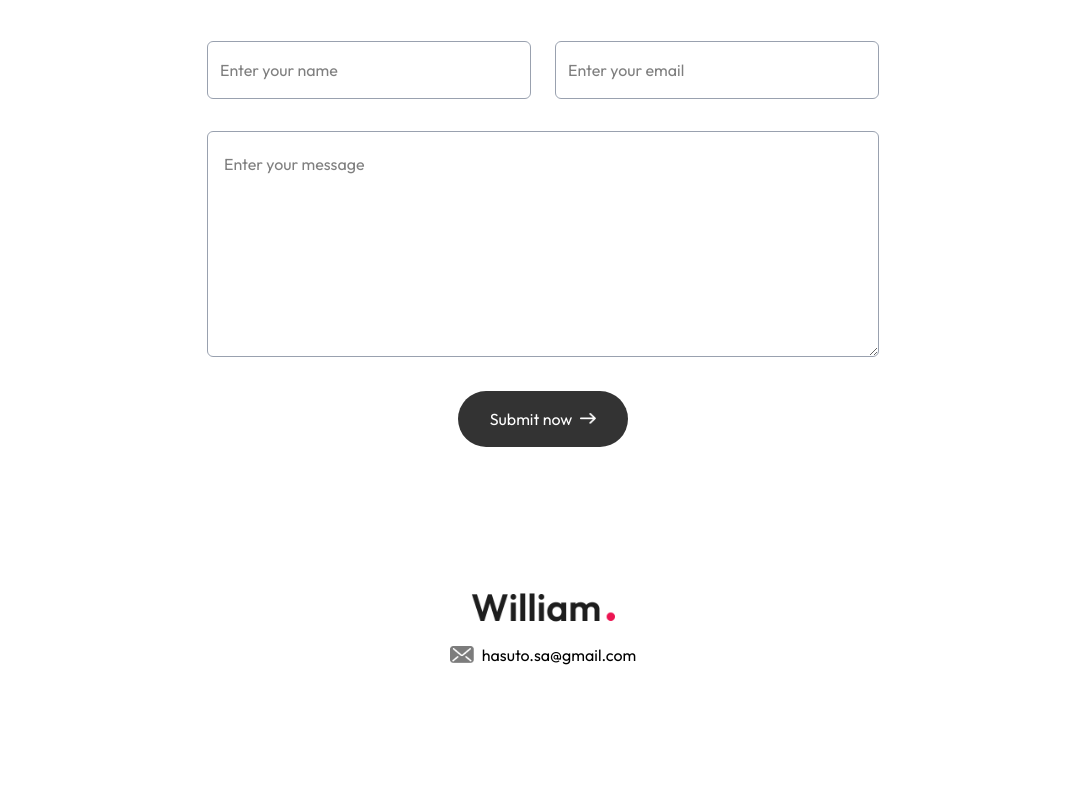
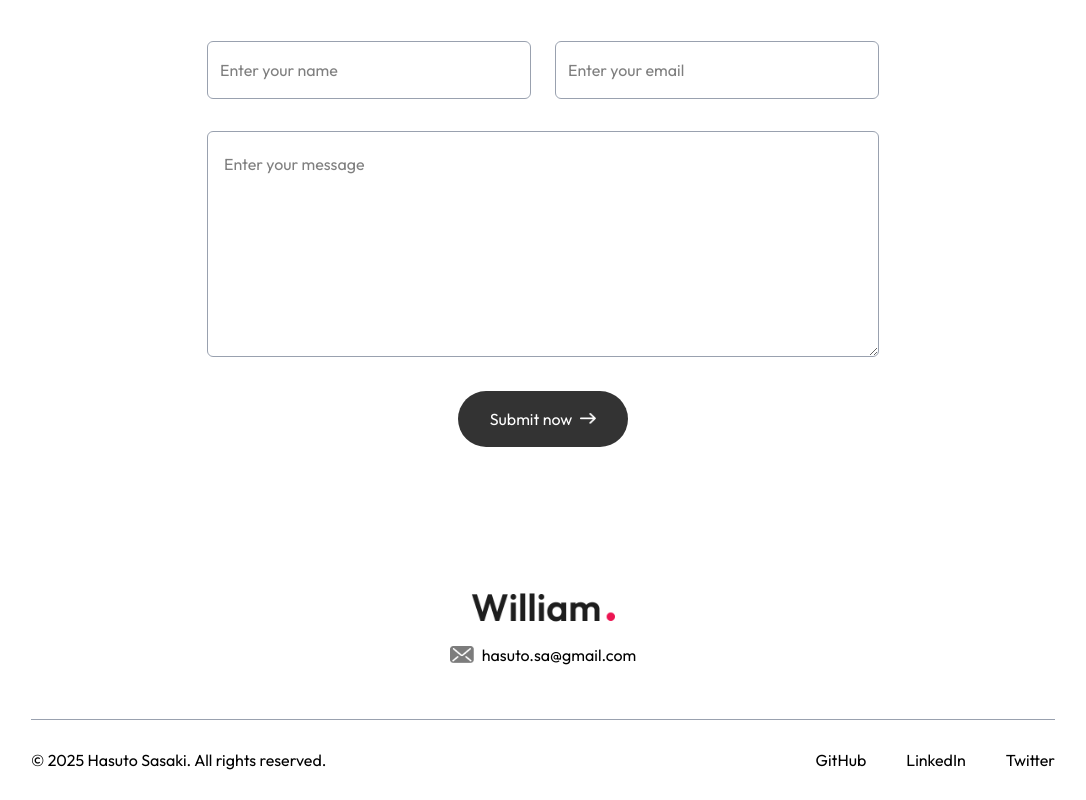
Before and after one commit to HasutoSasaki/my-portfolio, a Next.js app: page / in a window 1280 px wide. Shown: the part 3102-3902 px from the top of the page, without its empty margins (97-1183 px from the left). Before the commit the page ends 3773 px from the top, so only its background shows below. Built offline with nearby package versions, Linux system fonts and the light colour scheme; a web font is replaced by a local one.

Commit message:
feat: Update Footer component with social media links and copyright notice.

```diff
--- a/app/components/Footer.tsx
+++ b/app/components/Footer.tsx
@@ -13,6 +13,19 @@ const Footer = () => {
                     hasuto.sa@gmail.com
                 </div>
             </div>
+
+            <div className='text-center sm:flex items-center justify-between border-t
+            border-gray-400 mx-[10%] mt-12 py-6'>
+                <p>© 2025 Hasuto Sasaki. All rights reserved.</p>
+                <ul className='flex items-center gap-10 justify-center mt-4 sm:mt-0'>
+                    <li><a target='_blank' href="https://instagra.com/">
+                        GitHub</a></li>
+                    <li><a target='_blank' href="https://instagra.com/">
+                        LinkedIn</a></li>
+                    <li><a target='_blank' href="https://instagra.com/">
+                        Twitter</a></li>
+                </ul>
+            </div>
         </div>
     )
 }
```
